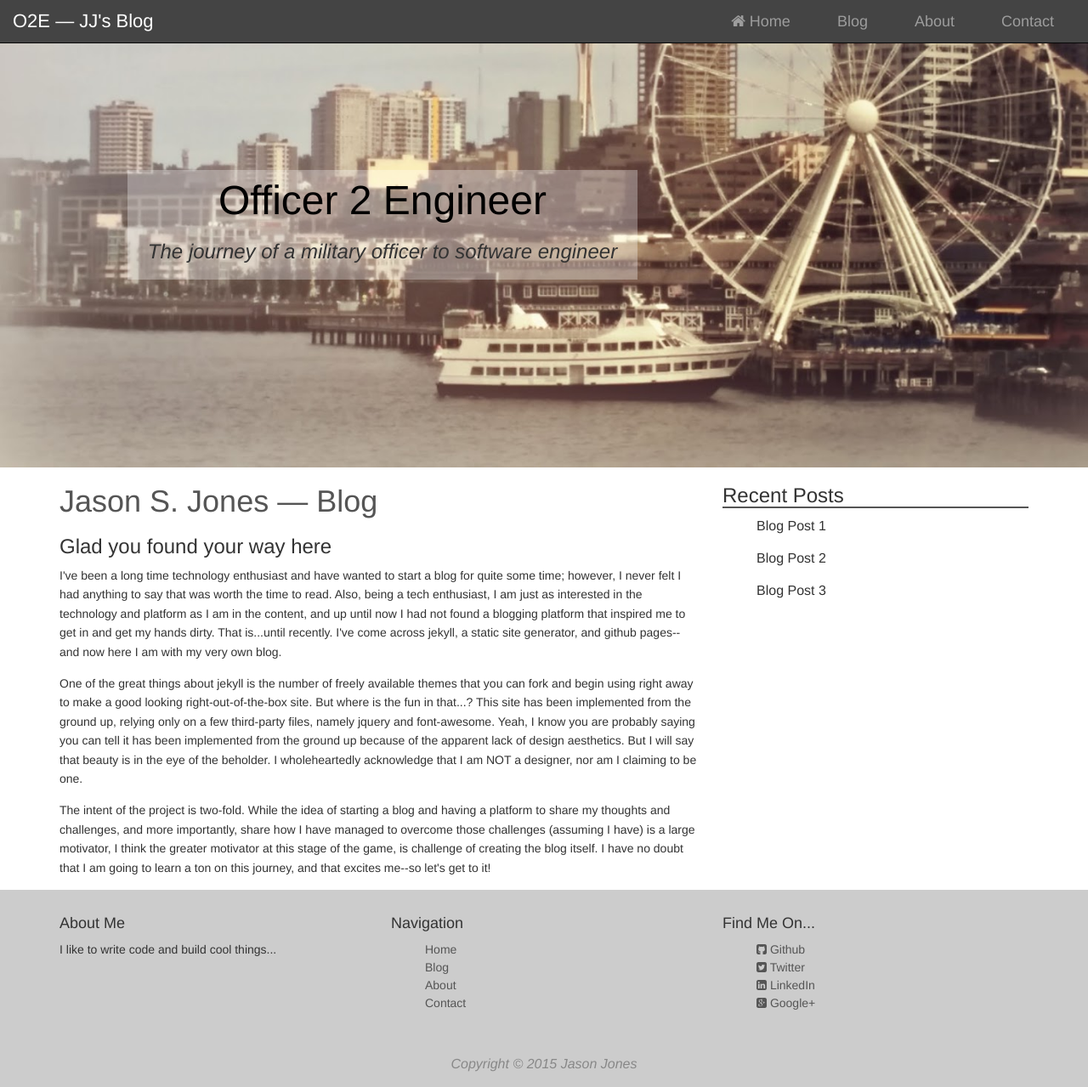
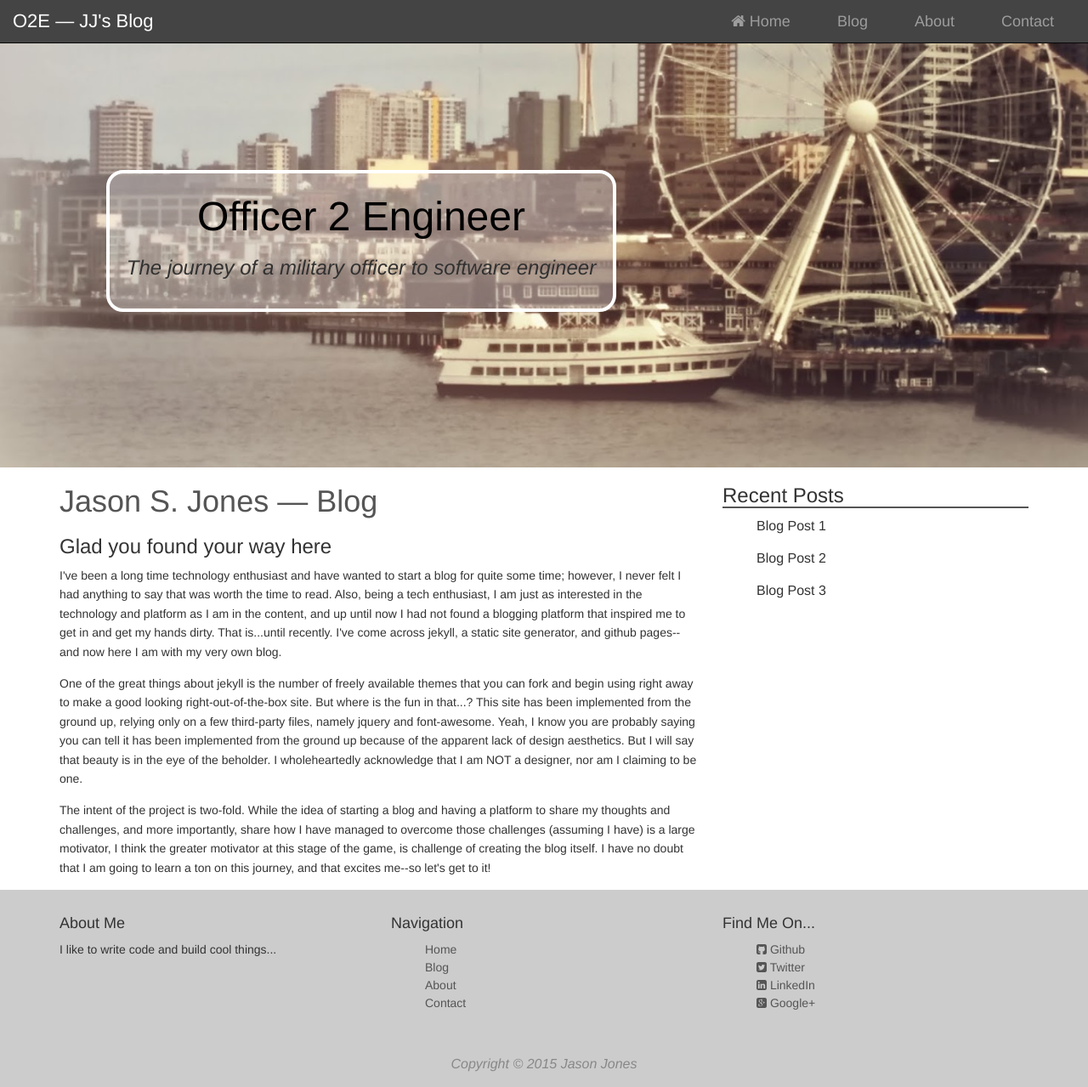
Before and after one commit to jasonsjones/jasonsjones.github.io, a Jekyll site: the page built from index.html, in a window 1280 px wide and 1279 px high. Shown: the whole window at 85% size. Built offline with Jekyll 4.4.1, drawn with Linux system fonts in a browser that asks for light colours.

Commit message:
Modify styles for header banner

```diff
--- a/_sass/_base.scss
+++ b/_sass/_base.scss
@@ -10,16 +10,18 @@ header {
     .header-content {
         width: 600px;
         background-color: rgba(255, 255, 255, 0.3);
+        border: 4px solid #fff;
+        border-radius: 20px;
         text-align: center;
-        margin: 150px 0 0 150px;
-        padding: 10px;
+        margin: 150px 0 0 125px;
+        padding: 25px 10px;
         color: #000;
         h1 {
             font-size: 48px;
             margin: 0 0 15px 0;
         }
         h3 {
-            color: #333;
+            color: #313131;
             font-style: italic;
         }
     }
```
